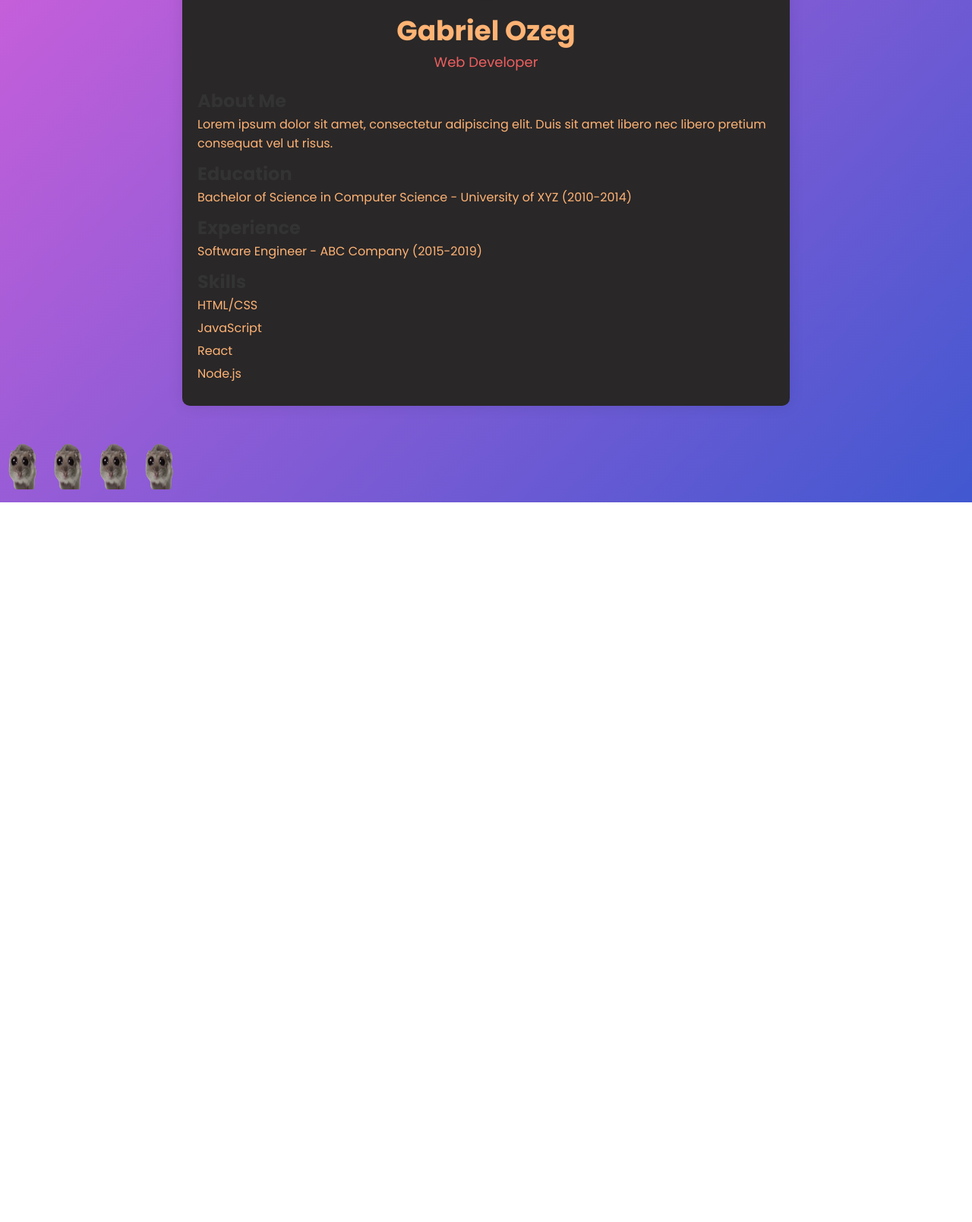
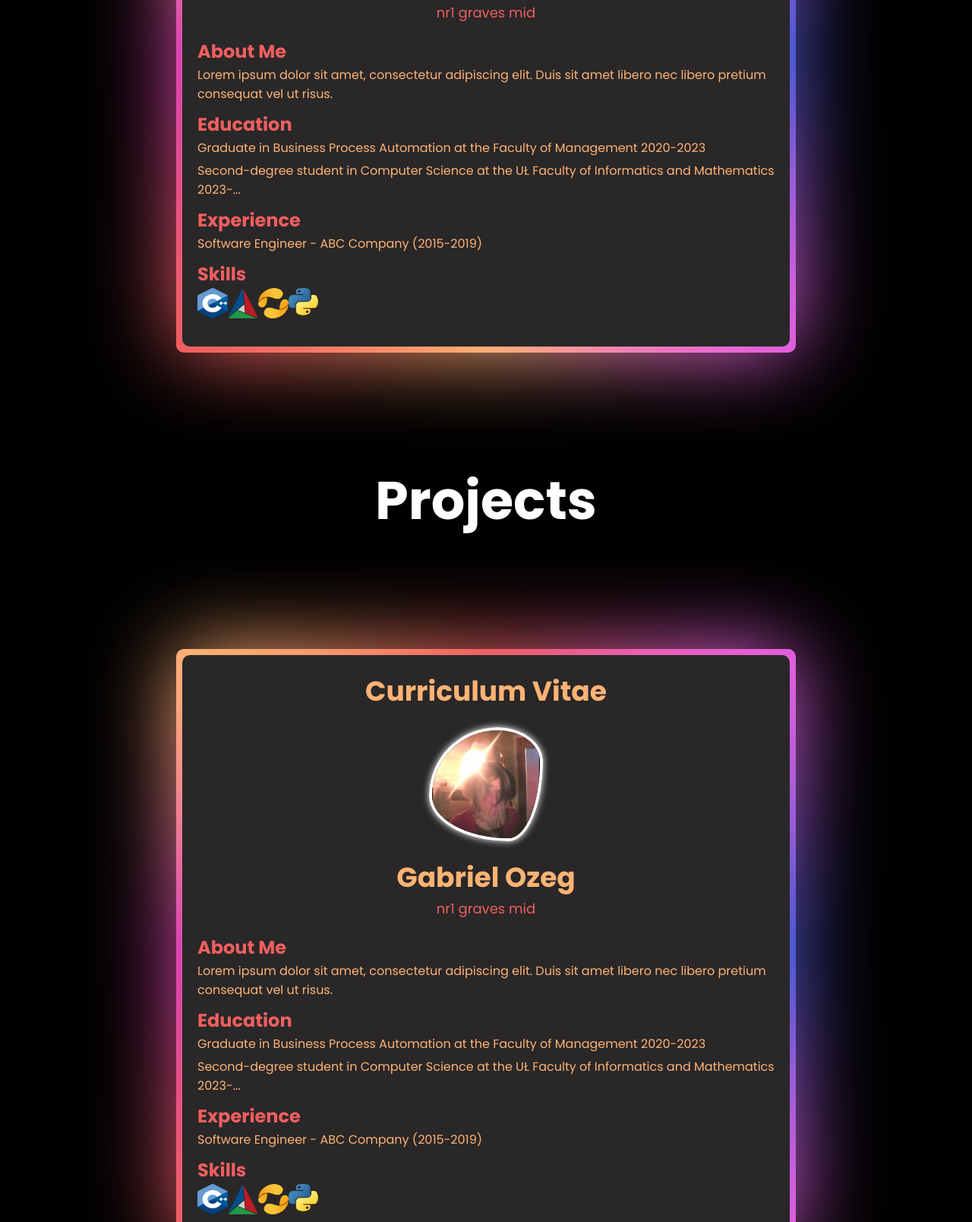
Before and after one commit to Gabrax/GABCV, a plain HTML site: page WebDev/GAB.html in a window 1280 px wide. Shown: the part 467-2075 px from the top of the page at 76% size. Before the commit the page ends 1128 px from the top, so only its background shows below. Drawn offline with nearby package versions, Linux system fonts and the light colour scheme.

Commit message:
changed structure, added gradient border, pic animated border, fixed previous bug with animation on scroll

```diff
--- a/WebDev/GAB.html
+++ b/WebDev/GAB.html
@@ -20,21 +20,18 @@
                 <button class="btn" onclick="mainprofileGIT()"><i class="fab fa-github"></i></button>
                 <button class="btn" onclick="mainprofileLI()"><i class="fab fa-linkedin"></i></button>
             </ul>
-
         </nav>
     </header>
     <main>
-        <section class="title">
-            <H1 id="Curriculum">Curriculum Vitae</H1>
-        </section>
         <section class="hidden">
             <div class="container">
                 <header>
+                    <H1 id="Curriculum">Curriculum Vitae</H1>
                     <div class="profile-image">
-                        <img src="Res/logo1.PNG">
+                        <img src="Res/original.gif">
                     </div>
                     <h1>Gabriel Ozeg</h1>
-                    <p>Web Developer</p>
+                    <p>nr1 graves mid</p>
                 </header>
                 <section class="about">
                     <h2>About Me</h2>
@@ -43,7 +40,8 @@
                 <section class="education">
                     <h2>Education</h2>
                     <ul>
-                        <li>Bachelor of Science in Computer Science - University of XYZ (2010-2014)</li>
+                        <li>Graduate in Business Process Automation at the Faculty of Management 2020-2023</li>
+                        <li>Second-degree student in Computer Science at the UŁ Faculty of Informatics and Mathematics 2023-...</li>
                     </ul>
                 </section>
                 <section class="experience">
@@ -55,36 +53,83 @@
                 <section class="skills">
                     <h2>Skills</h2>
                     <ul>
-                        <li>HTML/CSS</li>
-                        <li>JavaScript</li>
-                        <li>React</li>
-                        <li>Node.js</li>
+                        <section class="hidden">
+                            <div class="logos">
+                                <div class="logo hidden">
+                                    <img src="Res/C++.png"width="40" height="40"/>
+                                </div>
+                                <div class="logo hidden">
+                                    <img src="Res/Cmake.png"width="40" height="40"/>
+                                </div>
+                                <div class="logo hidden">
+                                    <img src="Res/vcpkg.png"width="40" height="40"/>
+                                </div>
+                                <div class="logo hidden">
+                                    <img src="Res/Python.png"width="40" height="40"/>
+                                </div>
+                            </div>
+                        </section>
                     </ul>
                 </section>
             </div>
             </section>
 
             <section class="hidden">
-
+                <header>
+                    <div class="Projtitle">
+                        <H1>Projects</H1>
+                    </div>
+                </header>
                 </section>
 
                 <section class="hidden">
-
+                    <div class="container">
+                        <header>
+                            <H1 id="Curriculum">Curriculum Vitae</H1>
+                            <div class="profile-image">
+                                <img src="Res/original.gif">
+                            </div>
+                            <h1>Gabriel Ozeg</h1>
+                            <p>nr1 graves mid</p>
+                        </header>
+                        <section class="about">
+                            <h2>About Me</h2>
+                            <p>Lorem ipsum dolor sit amet, consectetur adipiscing elit. Duis sit amet libero nec libero pretium consequat vel ut risus.</p>
                         </section>
+                        <section class="education">
+                            <h2>Education</h2>
+                            <ul>
+                                <li>Graduate in Business Process Automation at the Faculty of Management 2020-2023</li>
+                                <li>Second-degree student in Computer Science at the UŁ Faculty of Informatics and Mathematics 2023-...</li>
+                            </ul>
+                        </section>
+                        <section class="experience">
+                            <h2>Experience</h2>
+                            <ul>
+                                <li>Software Engineer - ABC Company (2015-2019)</li>
+                            </ul>
+                        </section>
+                        <section class="skills">
+                            <h2>Skills</h2>
+                            <ul>
                                 <section class="hidden">
                                     <div class="logos">
                                         <div class="logo hidden">
-                                <img src="Res/chomik.png"width="60" height="60"/>
+                                            <img src="Res/C++.png"width="40" height="40"/>
                                         </div>
                                         <div class="logo hidden">
-                                <img src="Res/chomik.png"width="60" height="60"/>
+                                            <img src="Res/Cmake.png"width="40" height="40"/>
                                         </div>
                                         <div class="logo hidden">
-                                <img src="Res/chomik.png"width="60" height="60"/>
+                                            <img src="Res/vcpkg.png"width="40" height="40"/>
                                         </div>
                                         <div class="logo hidden">
-                                <img src="Res/chomik.png"width="60" height="60"/>
+                                            <img src="Res/Python.png"width="40" height="40"/>
                                         </div>
+                                    </div>
+                                </section>
+                            </ul>
+                        </section>
                     </div>
                     </section>
                 </main>
--- a/WebDev/GAB_style.css
+++ b/WebDev/GAB_style.css
@@ -1,29 +1,56 @@
 @import url('https://fonts.googleapis.com/css2?family=Poppins:wght@300;400;500;600;700;800&display=swap');
-
-
 
 
 body{
     font-family: 'Poppins', sans-serif;
-    background: linear-gradient(-45deg, #4158D0,#e560dc,
-    #ffb374,#ef5f5f,#d840b6);
+    /*background: linear-gradient(-45deg, #4158D0,#e560dc,
+    #ffb374,#ef5f5f,#d840b6); */
+    background: #000000;
     background-size: 400% 400%;
     margin: 0;
     padding: 0;
     animation: animate 10s ease infinite;
+    min-height: 100vh;
 }
 
 
 .container {
+    position: relative;
     color: #ffb374;
     max-width: 800px;
-    margin: 50px auto;
+    max-height: 800px;
+    margin: 150px auto 50px auto;
     padding: 20px;
     background-color: #292728;
     border-radius: 10px;
-    box-shadow: 0 0 20px rgba(0, 0, 0, 0.1);
-    animation: fadeIn 1s ease-in-out;
+    /*box-shadow: 0 0 20px rgb(255, 255, 255);*/
     align-items: center;
+}
+
+.container::before,.container::after{
+    content: "";
+    position: absolute;
+    inset: -.5rem;
+    z-index: -1;
+    background: conic-gradient(from var(--gradient-angle), #4158D0,#e560dc,
+    #ffb374,#ef5f5f,#d840b6,#ffb374,#ef5f5f,#e560dc,#4158D0);
+    border-radius: inherit;
+    animation: rotation 20s linear infinite;
+}
+
+.container::after{
+    filter: blur(3.5rem);
+}
+
+@property --gradient-angle{
+    syntax: "<angle>";
+    initial-value: 0deg;
+    inherits: false;
+}
+
+@keyframes rotation{
+    0% {--gradient-angle: 0deg;}
+    100% {--gradient-angle: 360deg;}
 }
 
 header {
@@ -38,11 +65,27 @@ header h1 {
 
 header p {
     font-size: 18px;
-    color: #555;
+    color: #ef5f5f;
+}
+
+.about h2{
+    color: #ef5f5f;
+}
+
+.education h2{
+    color: #ef5f5f;
+}
+
+.experience h2{
+    color: #ef5f5f;
+}
+
+.skills h2{
     color: #ef5f5f;
 }
 
 .profile-image {
+    margin-top: 20px;
     margin-bottom: 20px;
     margin-left: 305px;
     position: relative;
@@ -51,7 +94,14 @@ header p {
     border-radius: 50%;
     overflow: hidden;
     border: 4px solid #fff;
-    box-shadow: 0 0 10px rgba(0, 0, 0, 0.1);
+    box-shadow: 0 0 10px rgb(255, 255, 255);
+    transition: all 1s ease-in-out;
+    animation: PicAnim 5s ease-in-out infinite;
+}
+
+@keyframes PicAnim{
+    0%, 100% {border-radius: 60% 40% 30% 70% / 60% 30% 70% 40%;}
+    50% {border-radius: 30% 60% 70% 40% / 50% 60% 30% 60%;}
 }
 
 .profile-image img {
@@ -95,12 +145,7 @@ li {
     }
 }
 
-.title H1{
-    font-size: 80px;
-    animation: fade-up 4s;
-    margin-top: 120px;
-    text-align: center;
-}
+
 
 .hidden{
     opacity: 0;
@@ -131,7 +176,11 @@ li {
     transition-delay: 1000ms;
 }
 
-
+.Projtitle H1{
+    margin: 150px auto 50px auto;
+    color: #fff;
+    font-size: 70px;
+}
 
 .vol{
     width: 25px;
```
Also changed, not shown: WebDev/Res/C++.png (added), WebDev/Res/Cmake.png (added), WebDev/Res/Python.png (added), WebDev/Res/original.gif (added), WebDev/Res/vcpkg.png (added). Lines whose indentation alone changed are shown as unchanged.
